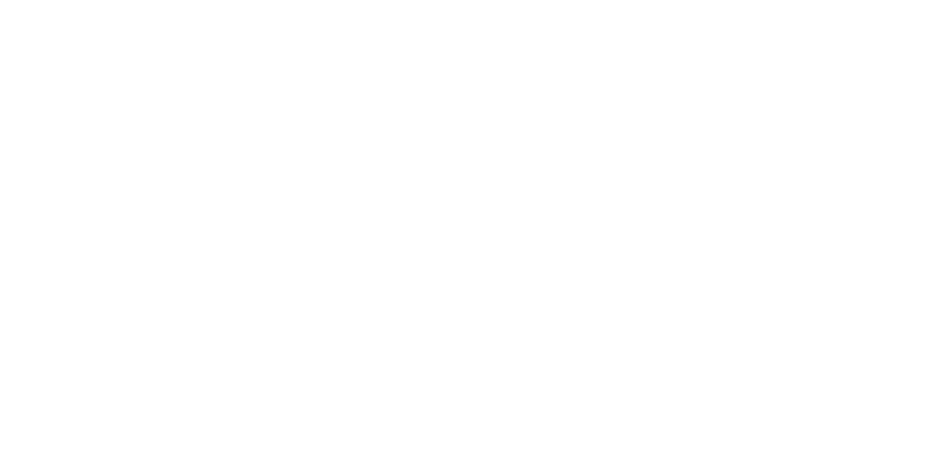
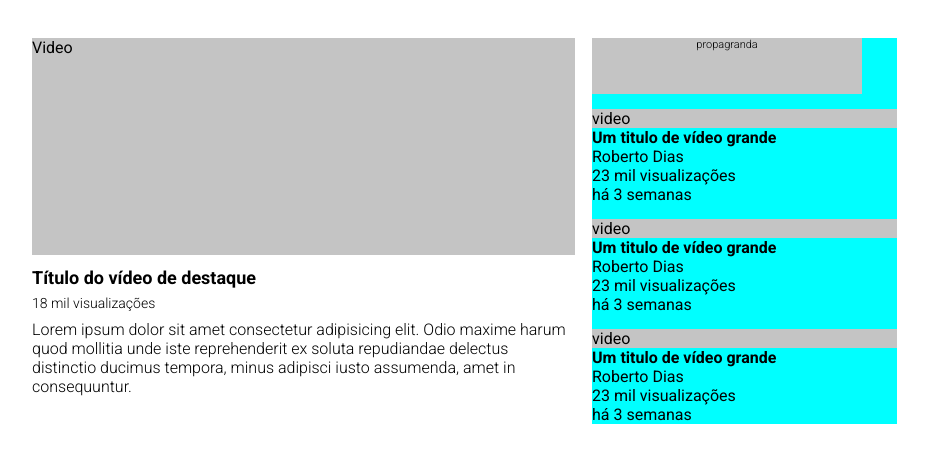
Before and after one commit to Sanxinh/layout-youtube, a plain HTML site: page index.html in a window 1280 px wide. Shown: the whole page, without its empty margins (3-931 px from the left). Drawn offline with Linux system fonts and the light colour scheme.

Commit message:
Estilizando e usando grid

```diff
--- a/index.html
+++ b/index.html
@@ -1,11 +1,77 @@
 <!DOCTYPE html>
 <html lang="en">
+
 <head>
     <meta charset="UTF-8">
     <meta name="viewport" content="width=device-width, initial-scale=1.0">
+
+    <link rel="preconnect" href="https://fonts.googleapis.com">
+    <link rel="preconnect" href="https://fonts.gstatic.com" crossorigin>
+    <link href="https://fonts.googleapis.com/css2?family=Roboto:ital,wght@0,100..900;1,100..900&display=swap"rel="stylesheet">
+
+
+    <link rel="stylesheet" href="/src/css/reset.css">
+    <link rel="stylesheet" href="./src/css/style.css">
     <title>Layout Youtube</title>
 </head>
+
 <body>
 
+    <section class="video-principal">
+        <div class="container"> Video </div>
+
+        <h3>Título do vídeo de destaque</h3>
+
+        <p class="quantidade-visualizacao">18 mil visualizações</p>
+
+        <p class="descricao-video-principal">Lorem ipsum dolor sit amet consectetur adipisicing elit. Odio maxime harum quod mollitia unde iste
+            reprehenderit ex soluta repudiandae delectus distinctio ducimus tempora, minus adipisci iusto assumenda,
+            amet in consequuntur.</p>
+    </section>
+
+
+    <section class="videos-selecionados">
+
+        <div class="container propaganda">
+            propagranda
+        </div>
+
+        <div>
+            <div class="container  "> video </div>
+
+            <h4>Um titulo de vídeo grande </h4>
+
+            <p>Roberto Dias</p>
+
+            <p>23 mil visualizações</p>
+
+            <p>há 3 semanas</p>
+        </div>
+
+        <div>
+            <div class="container"> video </div>
+
+            <h4>Um titulo de vídeo grande </h4>
+
+            <p>Roberto Dias</p>
+
+            <p>23 mil visualizações</p>
+
+            <p>há 3 semanas</p>
+        </div>
+
+        <div>
+            <div class="container"> video </div>
+
+            <h4>Um titulo de vídeo grande </h4>
+
+            <p>Roberto Dias</p>
+
+            <p>23 mil visualizações</p>
+
+            <p>há 3 semanas</p>
+        </div>
+    </section>
 </body>
+
 </html>
--- /dev/null
+++ b/src/css/reset.css
@@ -0,0 +1,9 @@
+* {
+    padding: 0px;
+    margin: 0px;
+    box-sizing: border-box;
+}
+
+.container {
+    background-color:#C4C4C4;
+}
--- /dev/null
+++ b/src/css/style.css
@@ -0,0 +1,55 @@
+body {
+    padding: 38px 35px;
+    font-family: Roboto;
+    display: grid;
+    grid: "principal selecionado";
+    grid-template-columns: 560px 305px;
+}
+
+.video-principal {
+
+    grid-area: principal;
+
+        .container {
+            width: 543px;
+            height: 217px;
+        }
+
+        h3 {
+            font-size: 18px;
+            font-weight: 700;
+            padding-bottom: 7px;
+            padding-top: 12px;
+        }
+
+        .quantidade-visualizacao {
+            font-size: 14px;
+            font-weight: 300;
+            padding-bottom: 9px;
+        }
+
+        .descricao-video-principal {
+            font-size: 16px;
+            font-weight: 300;
+            width: 538px;
+        }
+
+}
+
+
+.videos-selecionados {
+
+    display: grid;
+    grid-area: selecionado;
+    grid-gap: 15px;
+    background-color: aqua;
+
+        .propaganda {
+            width: 270px;
+            height: 56px;
+            text-align: center;
+            font-size: 11px;
+            font-weight: 300;
+            padding-bottom: 5px;
+        }
+}
```
